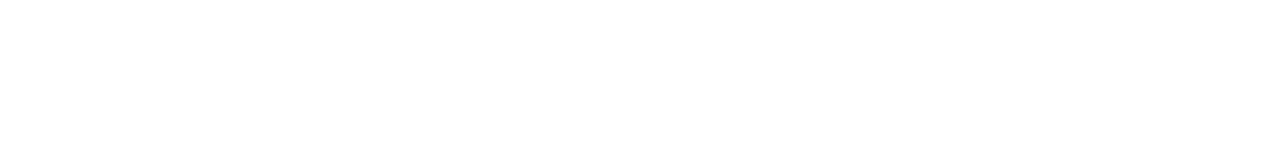
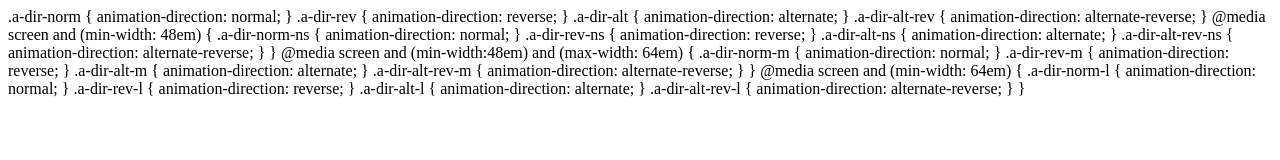
Before and after one commit to mrmrs/css-animations, a website: page index.html in a window 1280 px wide. Drawn offline with Linux system fonts and the light colour scheme.

Commit message:
Adding css contents to html file for documentation

```diff
--- a/index.html
+++ b/index.html
@@ -12,5 +12,31 @@
     <link rel="stylesheet" href="animations.css">
   </head>
   <body>
-  </body>
+.a-dir-norm {     animation-direction: normal; }
+.a-dir-rev {      animation-direction: reverse; }
+.a-dir-alt {      animation-direction: alternate; }
+.a-dir-alt-rev {  animation-direction: alternate-reverse; }
+
+@media screen and (min-width: 48em) {
+.a-dir-norm-ns {     animation-direction: normal; }
+.a-dir-rev-ns {      animation-direction: reverse; }
+.a-dir-alt-ns {      animation-direction: alternate; }
+.a-dir-alt-rev-ns {  animation-direction: alternate-reverse; }
+}
+
+@media screen and (min-width:48em) and (max-width: 64em) {
+.a-dir-norm-m {     animation-direction: normal; }
+.a-dir-rev-m {      animation-direction: reverse; }
+.a-dir-alt-m {      animation-direction: alternate; }
+.a-dir-alt-rev-m {  animation-direction: alternate-reverse; }
+}
+
+@media screen and (min-width: 64em) {
+.a-dir-norm-l {     animation-direction: normal; }
+.a-dir-rev-l {      animation-direction: reverse; }
+.a-dir-alt-l {      animation-direction: alternate; }
+.a-dir-alt-rev-l {  animation-direction: alternate-reverse; }
+}
+
+</body>
 </html>
```
